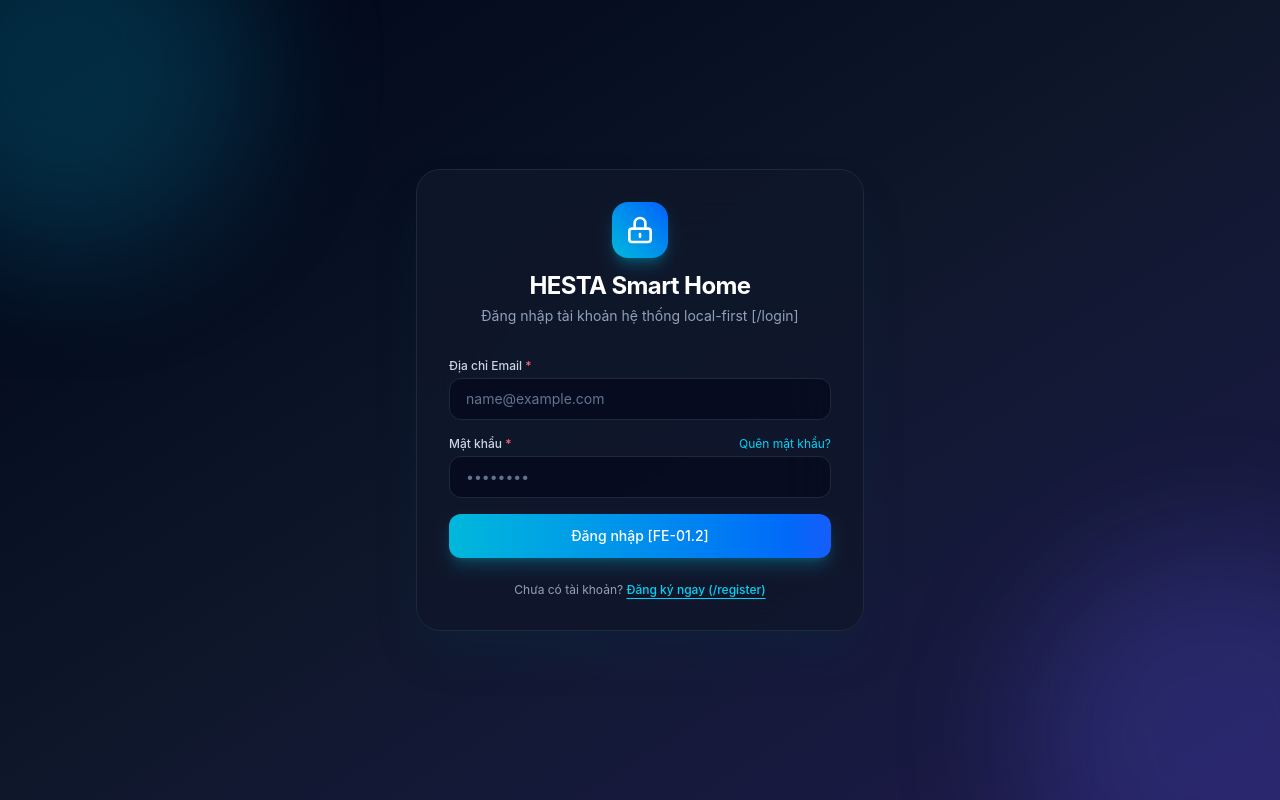
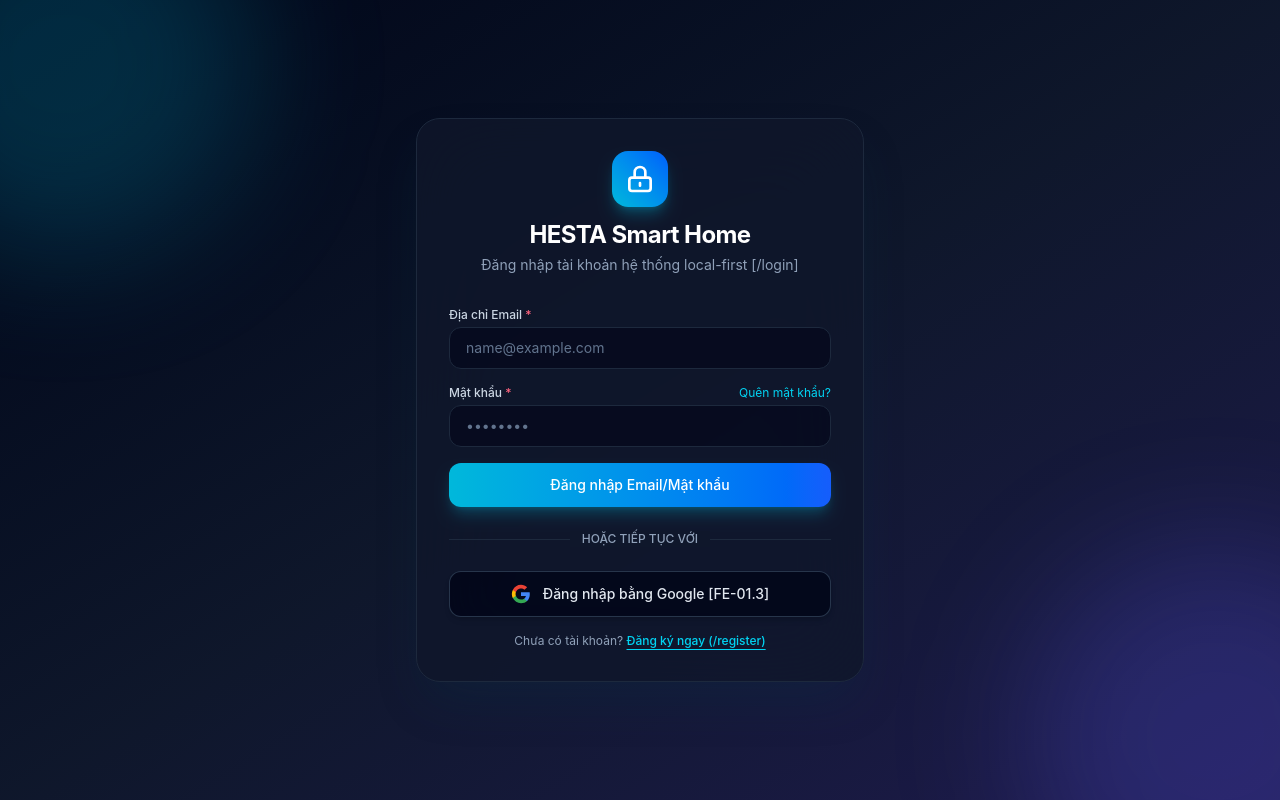
Before and after one commit to diethon/frontend_hesta, a React (Vite) app: page / in a window 1280 px wide. Built offline with nearby package versions, Linux system fonts and the light colour scheme.

Commit message:
feat(auth): [FE-01.3] Implement google login UI button and API integration

```diff
--- a/src/components/auth/LoginForm.tsx
+++ b/src/components/auth/LoginForm.tsx
@@ -1,5 +1,5 @@
 import React, { useState } from 'react';
-import { loginUser } from '../../services/authApi';
+import { loginUser, loginWithGoogle } from '../../services/authApi';
 import type { AuthResponse, LoginRequest } from '../../types/auth';
 
 interface LoginFormProps {
@@ -16,6 +16,7 @@
   });
 
   const [loading, setLoading] = useState<boolean>(false);
+  const [googleLoading, setGoogleLoading] = useState<boolean>(false);
   const [error, setError] = useState<string | null>(null);
 
   const handleChange = (e: React.ChangeEvent<HTMLInputElement>) => {
@@ -59,6 +60,35 @@
       setError(err.message || 'Email hoặc mật khẩu không chính xác.');
     } finally {
       setLoading(false);
+    }
+  };
+
+  const handleGoogleLogin = async () => {
+    setError(null);
+    setGoogleLoading(true);
+
+    try {
+      // In production, Google One-Tap / OAuth client returns the Google ID Token string.
+      // Here we simulate the Google ID Token payload for local development & testing.
+      const mockGoogleIdToken = `mock-google-token:user.google@hesta.vn:google-sub-${Date.now()}:Hoang Google`;
+
+      const response = await loginWithGoogle({
+        idToken: mockGoogleIdToken,
+        deviceId: formData.deviceId,
+        deviceType: formData.deviceType,
+      });
+
+      if (response.result) {
+        localStorage.setItem('accessToken', response.result.accessToken);
+        localStorage.setItem('refreshToken', response.result.refreshToken);
+        localStorage.setItem('userInfo', JSON.stringify(response.result.user));
+
+        onLoginSuccess(response.result);
+      }
+    } catch (err: any) {
+      setError(err.message || 'Xác thực tài khoản Google thất bại.');
+    } finally {
+      setGoogleLoading(false);
     }
   };
 
@@ -122,7 +152,7 @@
 
           <button
             type="submit"
-            disabled={loading}
+            disabled={loading || googleLoading}
             className="w-full mt-2 py-3 px-4 bg-gradient-to-r from-cyan-500 to-blue-600 hover:from-cyan-400 hover:to-blue-500 disabled:opacity-50 text-white font-medium text-sm rounded-xl transition-all shadow-lg shadow-cyan-500/25 active:scale-[0.98] flex items-center justify-center gap-2"
           >
             {loading ? (
@@ -134,11 +164,57 @@
                 <span>Đang xác thực...</span>
               </>
             ) : (
-              <span>Đăng nhập [FE-01.2]</span>
+              <span>Đăng nhập Email/Mật khẩu</span>
             )}
           </button>
+        </form>
 
-          <div className="text-center pt-2">
+        {/* Divider */}
+        <div className="relative my-6">
+          <div className="absolute inset-0 flex items-center">
+            <div className="w-full border-t border-slate-800" />
+          </div>
+          <div className="relative flex justify-center text-xs uppercase">
+            <span className="bg-slate-900 px-3 text-slate-400 font-medium">Hoặc tiếp tục với</span>
+          </div>
+        </div>
+
+        {/* Google OAuth Button */}
+        <button
+          type="button"
+          onClick={handleGoogleLogin}
+          disabled={loading || googleLoading}
+          className="w-full py-3 px-4 bg-slate-950/80 hover:bg-slate-800/80 border border-slate-700/80 hover:border-slate-600 text-slate-200 font-medium text-sm rounded-xl transition-all shadow-md active:scale-[0.98] flex items-center justify-center gap-3 disabled:opacity-50"
+        >
+          {googleLoading ? (
+            <svg className="animate-spin w-4 h-4 text-slate-300" fill="none" viewBox="0 0 24 24">
+              <circle className="opacity-25" cx="12" cy="12" r="10" stroke="currentColor" strokeWidth="4" />
+              <path className="opacity-75" fill="currentColor" d="M4 12a8 8 0 018-8V0C5.373 0 0 5.373 0 12h4zm2 5.291A7.962 7.962 0 014 12H0c0 3.042 1.135 5.824 3 7.938l3-2.647z" />
+            </svg>
+          ) : (
+            <svg className="w-5 h-5 shrink-0" viewBox="0 0 24 24">
+              <path
+                fill="#4285F4"
+                d="M22.56 12.25c0-.78-.07-1.53-.2-2.25H12v4.26h5.92c-.26 1.37-1.04 2.53-2.21 3.31v2.77h3.57c2.08-1.92 3.28-4.74 3.28-8.09z"
+              />
+              <path
+                fill="#34A853"
+                d="M12 23c2.97 0 5.46-.98 7.28-2.66l-3.57-2.77c-.98.66-2.23 1.06-3.71 1.06-2.86 0-5.29-1.93-6.16-4.53H2.18v2.84C3.99 20.53 7.7 23 12 23z"
+              />
+              <path
+                fill="#FBBC05"
+                d="M5.84 14.09c-.22-.66-.35-1.36-.35-2.09s.13-1.43.35-2.09V7.06H2.18C1.43 8.55 1 10.22 1 12s.43 3.45 1.18 4.94l2.85-2.22.81-.63z"
+              />
+              <path
+                fill="#EA4335"
+                d="M12 5.38c1.62 0 3.06.56 4.21 1.64l3.15-3.15C17.45 2.09 14.97 1 12 1 7.7 1 3.99 3.47 2.18 7.06l3.66 2.84c.87-2.6 3.3-4.52 6.16-4.52z"
+              />
+            </svg>
+          )}
+          <span>Đăng nhập bằng Google [FE-01.3]</span>
+        </button>
+
+        <div className="text-center pt-4">
           <p className="text-xs text-slate-400">
             Chưa có tài khoản?{' '}
             <button
@@ -150,7 +226,6 @@
             </button>
           </p>
         </div>
-        </form>
       </div>
     </div>
   );
--- a/src/services/authApi.ts
+++ b/src/services/authApi.ts
@@ -1,4 +1,4 @@
-import type { ApiResponse, AuthResponse, LoginRequest, RegisterRequest, UserResponse } from '../types/auth';
+import type { ApiResponse, AuthResponse, GoogleLoginRequest, LoginRequest, RegisterRequest, UserResponse } from '../types/auth';
 
 const API_BASE_URL = 'http://localhost:8080/api/v1';
 
@@ -35,3 +35,20 @@
 
   return resData;
 }
+
+export async function loginWithGoogle(data: GoogleLoginRequest): Promise<ApiResponse<AuthResponse>> {
+  const response = await fetch(`${API_BASE_URL}/auth/google`, {
+    method: 'POST',
+    headers: {
+      'Content-Type': 'application/json',
+    },
+    body: JSON.stringify(data),
+  });
+
+  const resData: ApiResponse<AuthResponse> = await response.json();
+  if (!response.ok) {
+    throw new Error(resData.message || 'Đăng nhập bằng Google không thành công');
+  }
+
+  return resData;
+}
--- a/src/types/auth.ts
+++ b/src/types/auth.ts
@@ -8,6 +8,12 @@
 export interface LoginRequest {
   email: string;
   password: string;
+  deviceId?: string;
+  deviceType?: string;
+}
+
+export interface GoogleLoginRequest {
+  idToken: string;
   deviceId?: string;
   deviceType?: string;
 }
```
Lines whose indentation alone changed are shown as unchanged.
